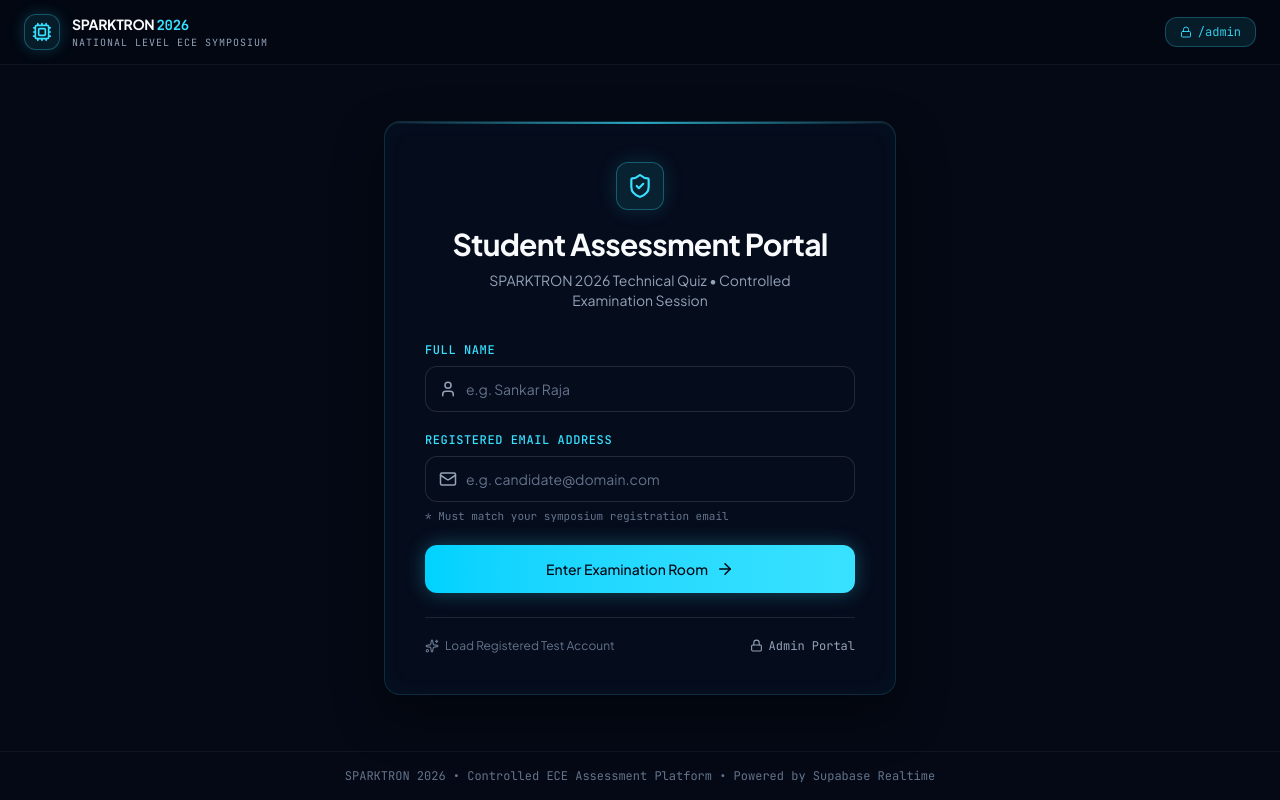
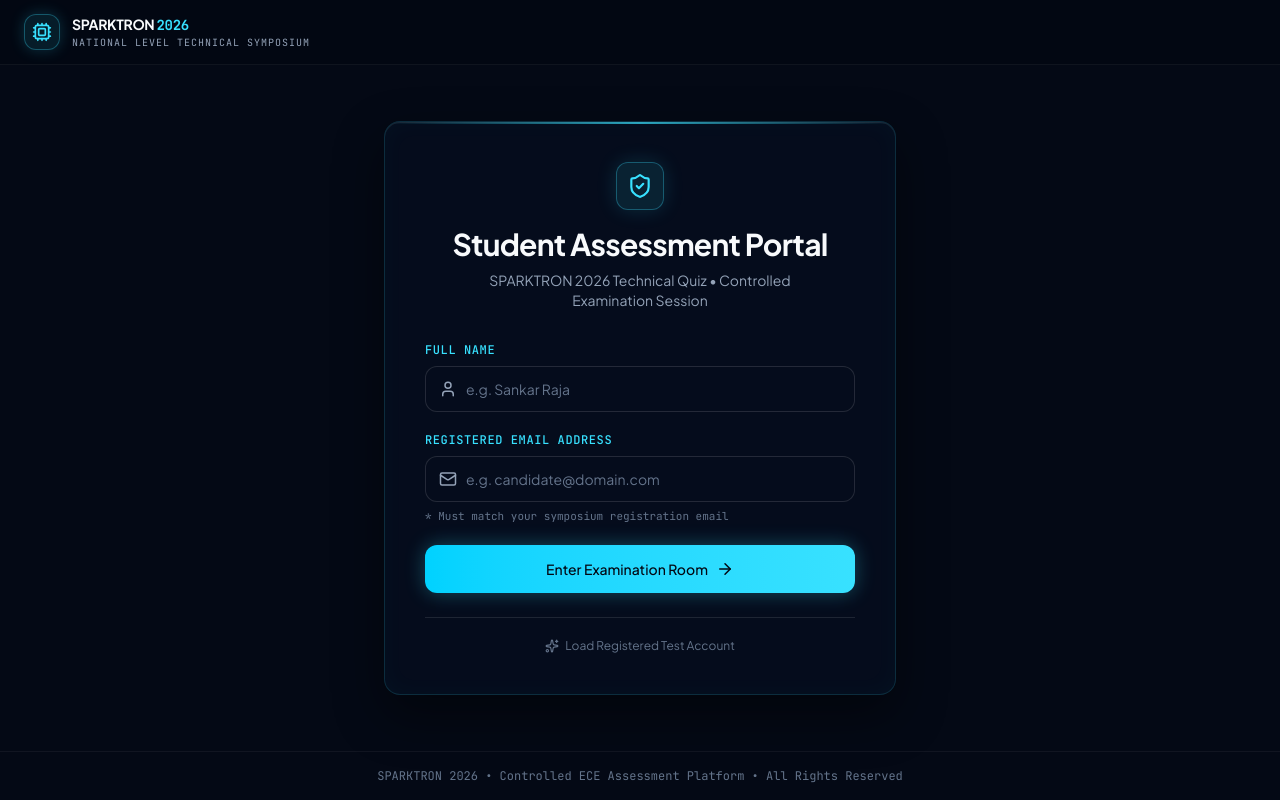
Before and after one commit to Vasu03-coder/PremiumAnimatedQuizApp, a React (Vite) app: page / in a window 1280 px wide. Built offline with nearby package versions, Linux system fonts and the light colour scheme; the HTML template or start-up script is replaced by a standard one.

Commit message:
feat: implement student authentication portal, admin dashboard with proctoring controls, and global error boundary

```diff
--- a/src/App.tsx
+++ b/src/App.tsx
@@ -1,11 +1,12 @@
 import React, { useState, useEffect } from 'react';
 import { motion, AnimatePresence } from 'framer-motion';
-import { Cpu, ShieldCheck, Lock, Sparkles, LogOut } from 'lucide-react';
+import { Cpu, ShieldCheck } from 'lucide-react';
 import StudentLogin from './components/StudentLogin';
 import QuizView from './components/QuizView';
 import ResultView from './components/ResultView';
 import AdminLogin from './components/admin/AdminLogin';
 import AdminDashboard from './components/admin/AdminDashboard';
+import ErrorBoundary from './components/ErrorBoundary';
 import { INITIAL_QUESTIONS, getShuffledQuestions } from './data/questions';
 import type { Question, StudentProfile, QuizSubmission } from './types/quiz';
 import {
@@ -16,8 +17,34 @@ import {
 
 type AppRoute = 'student_login' | 'quiz_session' | 'quiz_result' | 'admin_login' | 'admin_dashboard';
 
+const checkIsAdminUrl = (): boolean => {
+  if (typeof window === 'undefined') return false;
+  const p = (window.location.pathname || '').toLowerCase();
+  const s = (window.location.search || '').toLowerCase();
+  const h = (window.location.hash || '').toLowerCase();
+  return (
+    p === '/admin' ||
+    p.startsWith('/admin/') ||
+    p.endsWith('/admin') ||
+    s.includes('admin') ||
+    h.includes('admin')
+  );
+};
+
 export default function App() {
-  const [route, setRoute] = useState<AppRoute>('student_login');
+  const [isAdminAuthenticated, setIsAdminAuthenticated] = useState<boolean>(() => {
+    if (typeof window === 'undefined') return false;
+    return sessionStorage.getItem('spark_admin_auth') === 'true';
+  });
+
+  const [route, setRoute] = useState<AppRoute>(() => {
+    if (checkIsAdminUrl()) {
+      const isAuth = typeof window !== 'undefined' && sessionStorage.getItem('spark_admin_auth') === 'true';
+      return isAuth ? 'admin_dashboard' : 'admin_login';
+    }
+    return 'student_login';
+  });
+
   const [questions, setQuestions] = useState<Question[]>(INITIAL_QUESTIONS);
   const [activeStudent, setActiveStudent] = useState<StudentProfile | null>(null);
   const [sessionQuestions, setSessionQuestions] = useState<Question[]>([]);
@@ -26,47 +53,35 @@ export default function App() {
     totalQuestions: number;
     violationsCount: number;
   } | null>(null);
-  const [isAdminAuthenticated, setIsAdminAuthenticated] = useState(false);
 
-  // Check URL pathname for /admin on initial load & popstate
+  // Monitor URL changes (popstate & hashchange)
   useEffect(() => {
     const handleLocationChange = () => {
-      const pathname = window.location.pathname.toLowerCase();
-      if (pathname === '/admin' || pathname.startsWith('/admin/')) {
-        setRoute(isAdminAuthenticated ? 'admin_dashboard' : 'admin_login');
+      if (checkIsAdminUrl()) {
+        const isAuth = sessionStorage.getItem('spark_admin_auth') === 'true';
+        setIsAdminAuthenticated(isAuth);
+        setRoute(isAuth ? 'admin_dashboard' : 'admin_login');
+      } else {
+        setRoute((prev) => (prev.startsWith('admin') ? 'student_login' : prev));
       }
     };
 
-    handleLocationChange();
     window.addEventListener('popstate', handleLocationChange);
-    return () => window.removeEventListener('popstate', handleLocationChange);
-  }, [isAdminAuthenticated]);
-
-  // Navigate to admin
-  const handleOpenAdmin = () => {
-    window.history.pushState({}, '', '/admin');
-    setRoute(isAdminAuthenticated ? 'admin_dashboard' : 'admin_login');
+    window.addEventListener('hashchange', handleLocationChange);
+    return () => {
+      window.removeEventListener('popstate', handleLocationChange);
+      window.removeEventListener('hashchange', handleLocationChange);
     };
-
-  // Navigate back to student flow
-  const handleBackToStudent = () => {
-    window.history.pushState({}, '', '/');
-    if (activeStudent) {
-      setRoute('quiz_session');
-    } else {
-      setRoute('student_login');
-    }
-  };
+  }, []);
 
   // Student login success handler
   const handleStudentLoginSuccess = (student: StudentProfile) => {
     setActiveStudent(student);
-    // Shuffle questions and options for this individual student
     const shuffled = getShuffledQuestions(questions);
     setSessionQuestions(shuffled);
     setRoute('quiz_session');
 
-    // Broadcast student joined to Admin in real-time
+    // Broadcast student entry to Admin live
     broadcastStudentJoined({
       studentId: student.id || student.email,
       name: student.full_name,
@@ -111,10 +126,7 @@ export default function App() {
       completed_at: new Date().toISOString(),
     };
 
-    // Broadcast completion to Admin in real-time
     broadcastQuizCompleted(submission);
-
-    // Save record to Supabase
     await recordQuizAttempt(submission);
   };
 
@@ -125,53 +137,53 @@ export default function App() {
     window.history.pushState({}, '', '/');
   };
 
+  const handleAdminLoginSuccess = () => {
+    sessionStorage.setItem('spark_admin_auth', 'true');
+    setIsAdminAuthenticated(true);
+    setRoute('admin_dashboard');
+  };
+
+  const handleAdminLogout = () => {
+    sessionStorage.removeItem('spark_admin_auth');
+    setIsAdminAuthenticated(false);
+    window.history.pushState({}, '', '/');
+    setRoute('student_login');
+  };
+
   return (
+    <ErrorBoundary>
       <div className="min-h-screen relative flex flex-col font-sans text-bright-white selection:bg-electric-cyan/30 selection:text-electric-cyan">
         {/* Subtle Starfield & Ambient Glow */}
         <div className="stars-bg" />
         <div className="ambient-glow" />
 
-      {/* Global Navigation Header */}
+        {/* Global Navigation Header - NO ADMIN BUTTONS SHOWN TO STUDENTS! */}
         <header className="w-full border-b border-white/5 bg-midnight-950/60 backdrop-blur-xl sticky top-0 z-50">
           <div className="max-w-7xl mx-auto px-4 sm:px-6 h-16 flex items-center justify-between">
-          <button
-            type="button"
-            onClick={handleBackToStudent}
-            className="flex items-center gap-3 cursor-pointer group text-left"
-          >
-            <div className="w-9 h-9 rounded-xl bg-electric-cyan/10 border border-electric-cyan/30 flex items-center justify-center text-electric-cyan shadow-[0_0_15px_rgba(56,225,255,0.2)] group-hover:border-electric-cyan/60 transition-colors">
+            <div className="flex items-center gap-3">
+              <div className="w-9 h-9 rounded-xl bg-electric-cyan/10 border border-electric-cyan/30 flex items-center justify-center text-electric-cyan shadow-[0_0_15px_rgba(56,225,255,0.2)]">
                 <Cpu size={20} />
               </div>
               <div>
-              <div className="text-sm font-bold tracking-tight text-bright-white group-hover:text-electric-cyan transition-colors">
+                <div className="text-sm font-bold tracking-tight text-bright-white">
                   SPARKTRON <span className="font-mono text-electric-cyan">2026</span>
                 </div>
                 <div className="text-[10px] font-mono text-muted-text uppercase tracking-widest">
-                National Level ECE Symposium
+                  National Level Technical Symposium
                 </div>
               </div>
-          </button>
+            </div>
 
-          <div className="flex items-center gap-3">
-            {route.startsWith('admin') ? (
+            {/* ONLY show Student View button when user is already in Admin route */}
+            {route.startsWith('admin') && (
               <button
                 type="button"
-                onClick={handleBackToStudent}
-                className="text-xs font-mono text-muted-text hover:text-bright-white px-3 py-1.5 rounded-lg border border-white/10 hover:border-white/20 transition-all flex items-center gap-1.5 cursor-pointer"
+                onClick={handleAdminLogout}
+                className="text-xs font-mono text-muted-text hover:text-bright-white px-3.5 py-1.5 rounded-xl border border-white/10 hover:border-white/20 transition-all flex items-center gap-1.5 cursor-pointer"
               >
-                <span>Student View</span>
-              </button>
-            ) : (
-              <button
-                type="button"
-                onClick={handleOpenAdmin}
-                className="text-xs font-mono text-electric-cyan/90 hover:text-electric-cyan bg-electric-cyan/10 border border-electric-cyan/25 hover:border-electric-cyan/50 px-3.5 py-1.5 rounded-xl transition-all flex items-center gap-1.5 cursor-pointer"
-              >
-                <Lock size={12} />
-                <span>/admin</span>
+                <span>Return to Student Portal</span>
               </button>
             )}
-          </div>
           </div>
         </header>
 
@@ -184,13 +196,10 @@ export default function App() {
                 initial={{ opacity: 0, y: 12 }}
                 animate={{ opacity: 1, y: 0 }}
                 exit={{ opacity: 0, y: -12 }}
-              transition={{ duration: 0.3 }}
+                transition={{ duration: 0.25 }}
                 className="w-full"
               >
-              <StudentLogin
-                onLoginSuccess={handleStudentLoginSuccess}
-                onOpenAdmin={handleOpenAdmin}
-              />
+                <StudentLogin onLoginSuccess={handleStudentLoginSuccess} />
               </motion.div>
             )}
 
@@ -200,7 +209,7 @@ export default function App() {
                 initial={{ opacity: 0, scale: 0.98 }}
                 animate={{ opacity: 1, scale: 1 }}
                 exit={{ opacity: 0, scale: 0.98 }}
-              transition={{ duration: 0.3 }}
+                transition={{ duration: 0.25 }}
                 className="w-full"
               >
                 <QuizView
@@ -217,7 +226,7 @@ export default function App() {
                 initial={{ opacity: 0, scale: 0.96 }}
                 animate={{ opacity: 1, scale: 1 }}
                 exit={{ opacity: 0, scale: 0.96 }}
-              transition={{ duration: 0.3 }}
+                transition={{ duration: 0.25 }}
                 className="w-full"
               >
                 <ResultView
@@ -235,15 +244,12 @@ export default function App() {
                 initial={{ opacity: 0, scale: 0.96 }}
                 animate={{ opacity: 1, scale: 1 }}
                 exit={{ opacity: 0, scale: 0.96 }}
-              transition={{ duration: 0.3 }}
+                transition={{ duration: 0.25 }}
                 className="w-full"
               >
                 <AdminLogin
-                onSuccess={() => {
-                  setIsAdminAuthenticated(true);
-                  setRoute('admin_dashboard');
-                }}
-                onCancel={handleBackToStudent}
+                  onSuccess={handleAdminLoginSuccess}
+                  onCancel={handleAdminLogout}
                 />
               </motion.div>
             )}
@@ -254,16 +260,13 @@ export default function App() {
                 initial={{ opacity: 0 }}
                 animate={{ opacity: 1 }}
                 exit={{ opacity: 0 }}
-              transition={{ duration: 0.3 }}
+                transition={{ duration: 0.25 }}
                 className="w-full"
               >
                 <AdminDashboard
                   questions={questions}
                   onUpdateQuestions={setQuestions}
-                onLogout={() => {
-                  setIsAdminAuthenticated(false);
-                  handleBackToStudent();
-                }}
+                  onLogout={handleAdminLogout}
                 />
               </motion.div>
             )}
@@ -272,8 +275,9 @@ export default function App() {
 
         {/* Footer */}
         <footer className="w-full py-4 text-center text-xs font-mono text-subtle-text border-t border-white/5">
-        SPARKTRON 2026 • Controlled ECE Assessment Platform • Powered by Supabase Realtime
+          SPARKTRON 2026 • Controlled ECE Assessment Platform • All Rights Reserved
         </footer>
       </div>
+    </ErrorBoundary>
   );
 }
--- /dev/null
+++ b/src/components/ErrorBoundary.tsx
@@ -0,0 +1,56 @@
+import React, { Component, ErrorInfo, ReactNode } from 'react';
+import { AlertTriangle, RotateCcw } from 'lucide-react';
+
+interface Props {
+  children: ReactNode;
+}
+
+interface State {
+  hasError: boolean;
+  error: Error | null;
+}
+
+export default class ErrorBoundary extends Component<Props, State> {
+  public state: State = {
+    hasError: false,
+    error: null,
+  };
+
+  public static getDerivedStateFromError(error: Error): State {
+    return { hasError: true, error };
+  }
+
+  public componentDidCatch(error: Error, errorInfo: ErrorInfo) {
+    console.error('Uncaught error in component:', error, errorInfo);
+  }
+
+  public render() {
+    if (this.state.hasError) {
+      return (
+        <div className="min-h-screen flex items-center justify-center p-4 bg-midnight-950 text-bright-white">
+          <div className="glass-panel-dark rounded-2xl p-8 max-w-md w-full text-center border-red-500/30">
+            <div className="inline-flex items-center justify-center w-14 h-14 rounded-2xl bg-red-500/10 border border-red-500/30 text-red-400 mb-4">
+              <AlertTriangle size={28} />
+            </div>
+            <h2 className="text-xl font-bold mb-2">Something went wrong</h2>
+            <p className="text-xs text-muted-text mb-6">
+              {this.state.error?.message || 'An unexpected rendering error occurred.'}
+            </p>
+            <button
+              type="button"
+              onClick={() => {
+                window.location.href = '/';
+              }}
+              className="px-6 py-3 rounded-xl bg-electric-cyan text-midnight-950 font-medium text-sm inline-flex items-center gap-2 cursor-pointer hover:opacity-90"
+            >
+              <RotateCcw size={16} />
+              <span>Reload Application</span>
+            </button>
+          </div>
+        </div>
+      );
+    }
+
+    return this.props.children;
+  }
+}
--- a/src/components/StudentLogin.tsx
+++ b/src/components/StudentLogin.tsx
@@ -6,10 +6,9 @@ import type { StudentProfile } from '../types/quiz';
 
 interface StudentLoginProps {
   onLoginSuccess: (student: StudentProfile) => void;
-  onOpenAdmin: () => void;
 }
 
-export default function StudentLogin({ onLoginSuccess, onOpenAdmin }: StudentLoginProps) {
+export default function StudentLogin({ onLoginSuccess }: StudentLoginProps) {
   const [name, setName] = useState('');
   const [email, setEmail] = useState('');
   const [isLoading, setIsLoading] = useState(false);
@@ -153,7 +152,7 @@ export default function StudentLogin({ onLoginSuccess, onOpenAdmin }: StudentLog
         </form>
 
         {/* Helpful verified test account link */}
-        <div className="mt-6 pt-5 border-t border-white/10 flex flex-col sm:flex-row items-center justify-between gap-3 text-xs">
+        <div className="mt-6 pt-5 border-t border-white/10 flex items-center justify-center text-xs">
           <button
             type="button"
             onClick={handleUseSampleAccount}
@@ -162,15 +161,6 @@ export default function StudentLogin({ onLoginSuccess, onOpenAdmin }: StudentLog
             <Sparkles size={14} />
             <span>Load Registered Test Account</span>
           </button>
-
-          <button
-            type="button"
-            onClick={onOpenAdmin}
-            className="text-muted-text hover:text-bright-white transition-colors flex items-center gap-1.5 cursor-pointer font-mono"
-          >
-            <Lock size={13} />
-            <span>Admin Portal</span>
-          </button>
         </div>
       </motion.div>
     </div>
```
Also changed, not shown: src/components/admin/AdminDashboard.tsx (+17 -9 lines). Lines whose indentation alone changed are shown as unchanged.
